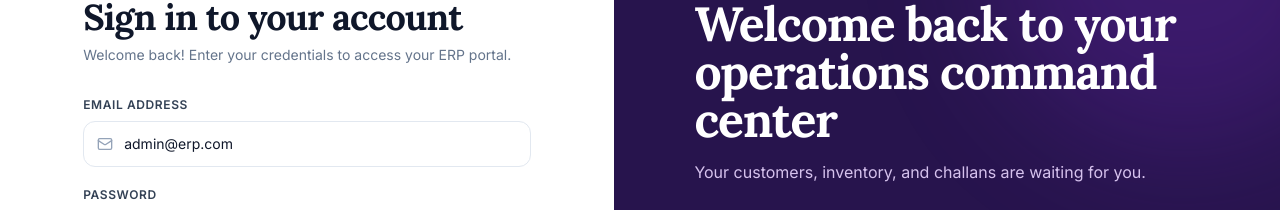
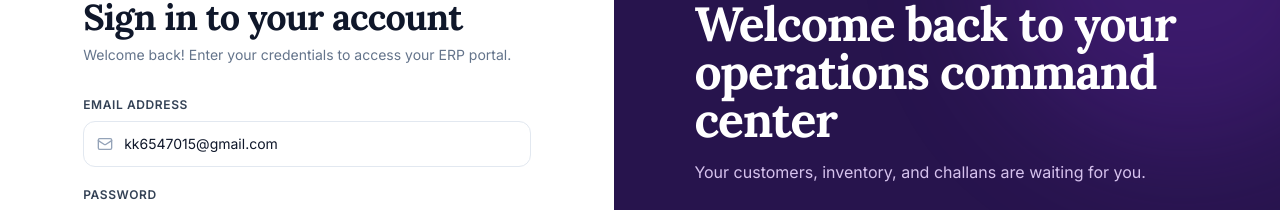
Before and after one commit to Kunal455/erp_ops, a React (Vite) app in the folder frontend/: page /login in a window 1280 px wide. Shown: the part 146-356 px from the top of the page. Built offline with nearby package versions, Linux system fonts and the light colour scheme; no server answers.

Commit message:
fix(auth): remove ADMIN from public signup dropdown and configure kk6547015@gmail.com as primary Admin

```diff
--- a/frontend/src/pages/LoginPage.jsx
+++ b/frontend/src/pages/LoginPage.jsx
@@ -20,8 +20,8 @@ import {
 export const LoginPage = () => {
   const [isSignup, setIsSignup] = useState(false);
   const [name, setName] = useState('');
-  const [email, setEmail] = useState('admin@erp.com');
-  const [password, setPassword] = useState('admin123');
+  const [email, setEmail] = useState('kk6547015@gmail.com');
+  const [password, setPassword] = useState('12345678');
   const [role, setRole] = useState('OPERATIONS_USER');
   const [showPassword, setShowPassword] = useState(false);
   const [rememberMe, setRememberMe] = useState(true);
@@ -79,8 +79,8 @@ export const LoginPage = () => {
 
   const switchToSignin = () => {
     setIsSignup(false);
-    setEmail('admin@erp.com');
-    setPassword('admin123');
+    setEmail('kk6547015@gmail.com');
+    setPassword('12345678');
     setError(null);
   };
 
@@ -179,7 +179,7 @@ export const LoginPage = () => {
               </div>
             </div>
 
-            {/* Role selection for signup */}
+            {/* Role selection for signup: OPERATIONS_USER and SALES_USER only */}
             {isSignup && (
               <div>
                 <label className="block text-xs font-semibold text-slate-700 uppercase tracking-wider mb-2">
@@ -190,10 +190,12 @@ export const LoginPage = () => {
                   onChange={(e) => setRole(e.target.value)}
                   className="w-full px-4 py-3 bg-white border border-slate-200 rounded-xl text-sm text-slate-900 focus:outline-none focus:border-indigo-600 focus:ring-1 focus:ring-indigo-600 transition cursor-pointer"
                 >
-                  <option value="ADMIN">ADMIN (Work Orders & Operational Visibility)</option>
                   <option value="OPERATIONS_USER">OPERATIONS_USER (Inventory & Internal Transfers)</option>
                   <option value="SALES_USER">SALES_USER (Customer Orders & Reservations)</option>
                 </select>
+                <div className="text-[11px] text-slate-400 mt-1.5">
+                  * Note: ADMIN accounts are provisioned securely by system database seeds.
+                </div>
               </div>
             )}
 
@@ -243,8 +245,9 @@ export const LoginPage = () => {
               <div className="grid grid-cols-3 gap-2">
                 <button
                   type="button"
-                  onClick={() => handleQuickLogin('admin@erp.com', 'admin123')}
+                  onClick={() => handleQuickLogin('kk6547015@gmail.com', '12345678')}
                   className="px-2.5 py-2 text-xs font-semibold rounded-lg border border-purple-200 bg-purple-50 text-purple-700 hover:bg-purple-100 transition cursor-pointer"
+                  title="Admin (kk6547015@gmail.com / 12345678)"
                 >
                   Admin
                 </button>
@@ -252,6 +255,7 @@ export const LoginPage = () => {
                   type="button"
                   onClick={() => handleQuickLogin('operations@erp.com', 'operations123')}
                   className="px-2.5 py-2 text-xs font-semibold rounded-lg border border-blue-200 bg-blue-50 text-blue-700 hover:bg-blue-100 transition cursor-pointer"
+                  title="Operations (operations@erp.com / operations123)"
                 >
                   Operations
                 </button>
@@ -259,6 +263,7 @@ export const LoginPage = () => {
                   type="button"
                   onClick={() => handleQuickLogin('sales@erp.com', 'sales123')}
                   className="px-2.5 py-2 text-xs font-semibold rounded-lg border border-emerald-200 bg-emerald-50 text-emerald-700 hover:bg-emerald-100 transition cursor-pointer"
+                  title="Sales (sales@erp.com / sales123)"
                 >
                   Sales
                 </button>
```
Also changed, not shown: 1 other file (tests, documents, lock files or other folders).
